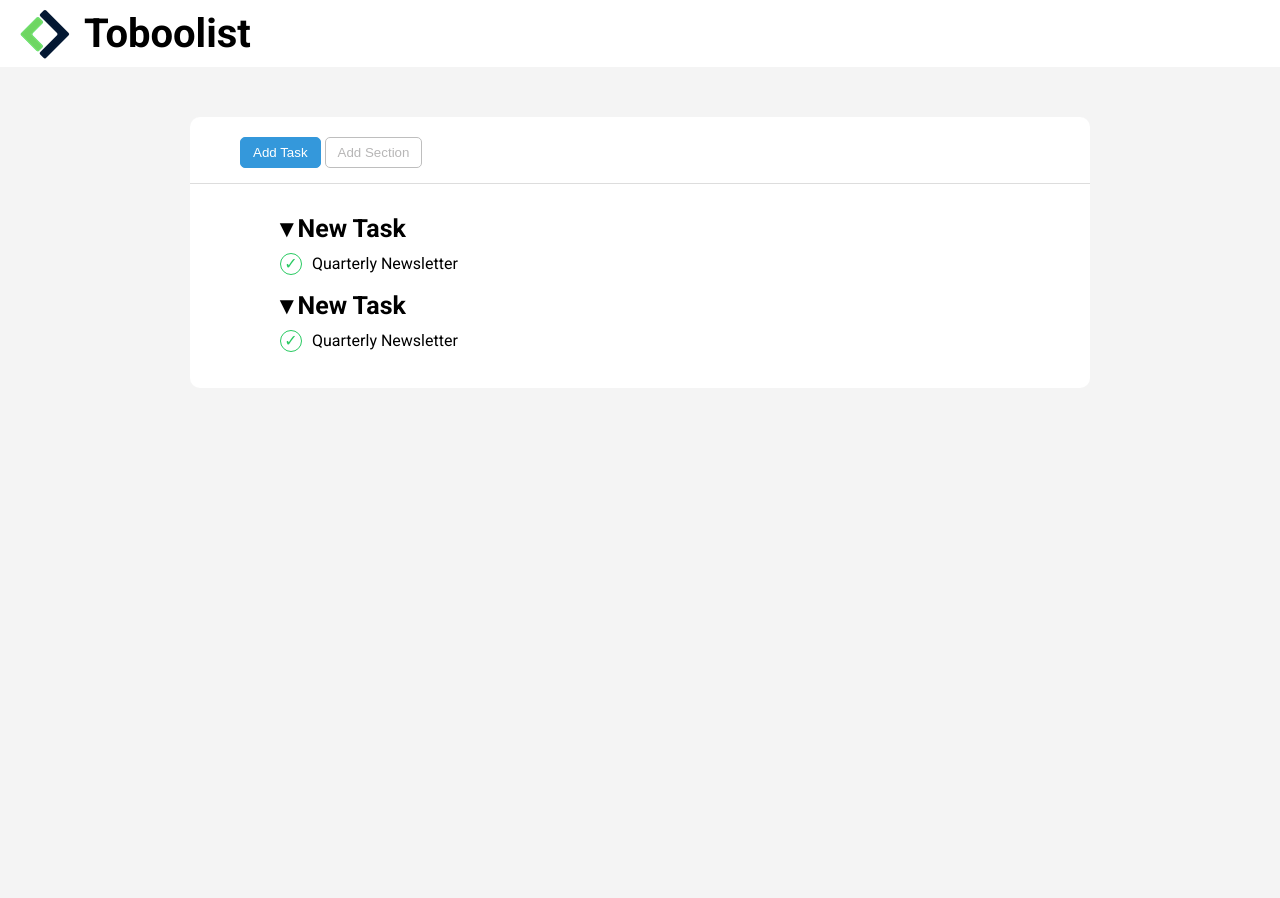
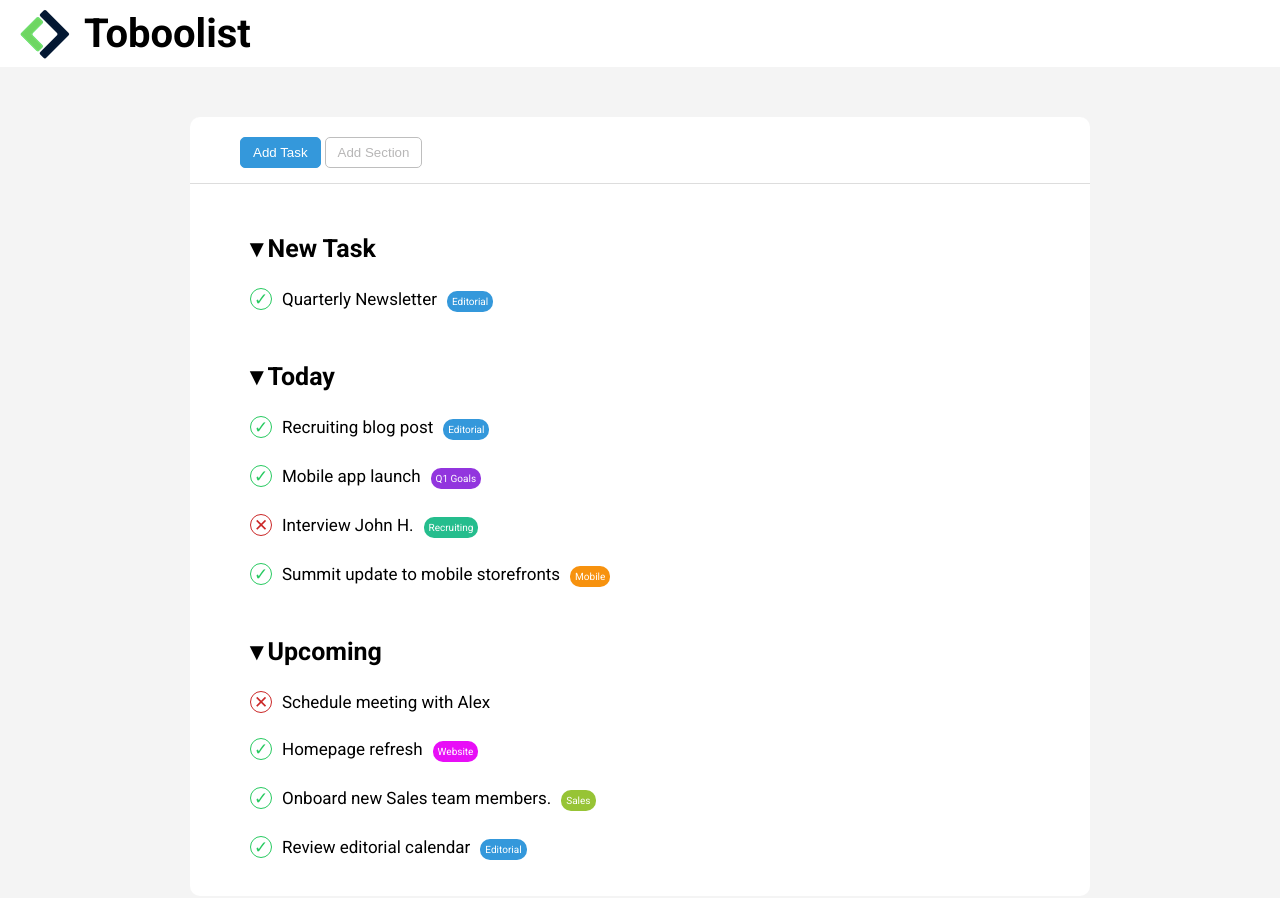
Before and after one commit to mihaipaulorban/html-css-toboolist, a plain HTML site: page index.html in a window 1280 px wide. Before the commit the page ends 800 px from the top, so only its background shows below. Drawn offline with Linux system fonts and the light colour scheme.

Commit message:
feat:liste-completate

```diff
--- a/index.html
+++ b/index.html
@@ -37,22 +37,37 @@
     <main>
 
         <!-- Cose da fare  -->
-        <section>
+        <section class="new-task">
             <ul>
                 <li class="task-title">New Task </li>
-                <li class="did">Quarterly Newsletter</li>
+                <li id="editorial-1" class="did">Quarterly Newsletter</li>
             </ul>
         </section>
         <!-- Cose da fare  -->
 
         <!-- oggi -->
-        <section>
+        <section class="today">
             <ul>
-                <li class="task-title">New Task </li>
-                <li class="did">Quarterly Newsletter</li>
+                <li class="task-title">Today </li>
+                <li id="editorial-2" class="did">Recruiting blog post</li>
+                <li id="goals" class="did">Mobile app launch</li>
+                <li id="recruiting" class="did-not">Interview John H.</li>
+                <li id="mobile" class="did">Summit update to mobile storefronts</li>
             </ul>
         </section>
         <!-- oggi -->
+
+        <!-- prossimi -->
+        <section class="upcoming">
+            <ul>
+                <li class="task-title">Upcoming </li>
+                <li class="did-not">Schedule meeting with Alex</li>
+                <li id="website" class="did">Homepage refresh</li>
+                <li id="sales" class="did">Onboard new Sales team members.</li>
+                <li id="editorial-3" class="did">Review editorial calendar</li>
+            </ul>
+        </section>
+        <!-- /prossimi -->
 
     </main>
     <!-- /Lista di cose da fare -->
--- a/style.css/style.css
+++ b/style.css/style.css
@@ -61,7 +61,7 @@ h1{
 }
 
 main{
-    margin-left: 50px;
+    margin-left: 20px;
     margin-top: 30px;
 }
 
@@ -72,6 +72,7 @@ ul{
 .task-title {
     font-weight: bold;
     font-size: 25px;
+    margin-top: 50px;
 }
 
 .task-title::before {
@@ -80,7 +81,8 @@ ul{
     }
 
 .did{
-    margin-top: 10px;
+    margin-top: 25px;
+    font-size: 17px;
 }
 
 .did::before{
@@ -94,3 +96,92 @@ ul{
     text-align: center;
     border-radius: 50%;
 }
+
+.did-not{
+    margin-top: 25px;
+    font-size: 17px;
+}
+
+.did-not::before{
+    content: '\2715';
+    margin-right: 10px;
+    border: 1px solid rgb(203, 39, 39);
+    color: rgb(203, 39, 39);
+    height: 20px;
+    width: 20px;
+    display: inline-block;
+    text-align: center;
+    border-radius: 50%;
+}
+
+#editorial-1::after,#editorial-2::after,#editorial-3::after {
+  content: "Editorial";
+  background-color: #3498db;
+  border-radius: 10px;
+  font-size: 10px;
+  color: white;
+  padding: 5px;
+  display: inline-block;
+  text-align: center;
+  margin-left: 10px;
+}
+
+#goals::after{
+  content: "Q1 Goals";
+  background-color: #9235de;
+  border-radius: 10px;
+  font-size: 10px;
+  color: white;
+  padding: 5px;
+  display: inline-block;
+  text-align: center;
+  margin-left: 10px;
+}
+
+#recruiting::after{
+    content: "Recruiting";
+    background-color: #25bd8d;
+    border-radius: 10px;
+    font-size: 10px;
+    color: white;
+    padding: 5px;
+    display: inline-block;
+    text-align: center;
+    margin-left: 10px;
+  }
+
+  #mobile::after{
+    content: "Mobile";
+    background-color: #f7920e;
+    border-radius: 10px;
+    font-size: 10px;
+    color: white;
+    padding: 5px;
+    display: inline-block;
+    text-align: center;
+    margin-left: 10px;
+  }
+
+  #website::after{
+    content: "Website";
+    background-color: #e80ef7;
+    border-radius: 10px;
+    font-size: 10px;
+    color: white;
+    padding: 5px;
+    display: inline-block;
+    text-align: center;
+    margin-left: 10px;
+  }
+
+  #sales::after{
+    content: "Sales";
+    background-color: #97c435;
+    border-radius: 10px;
+    font-size: 10px;
+    color: white;
+    padding: 5px;
+    display: inline-block;
+    text-align: center;
+    margin-left: 10px;
+  }
```
